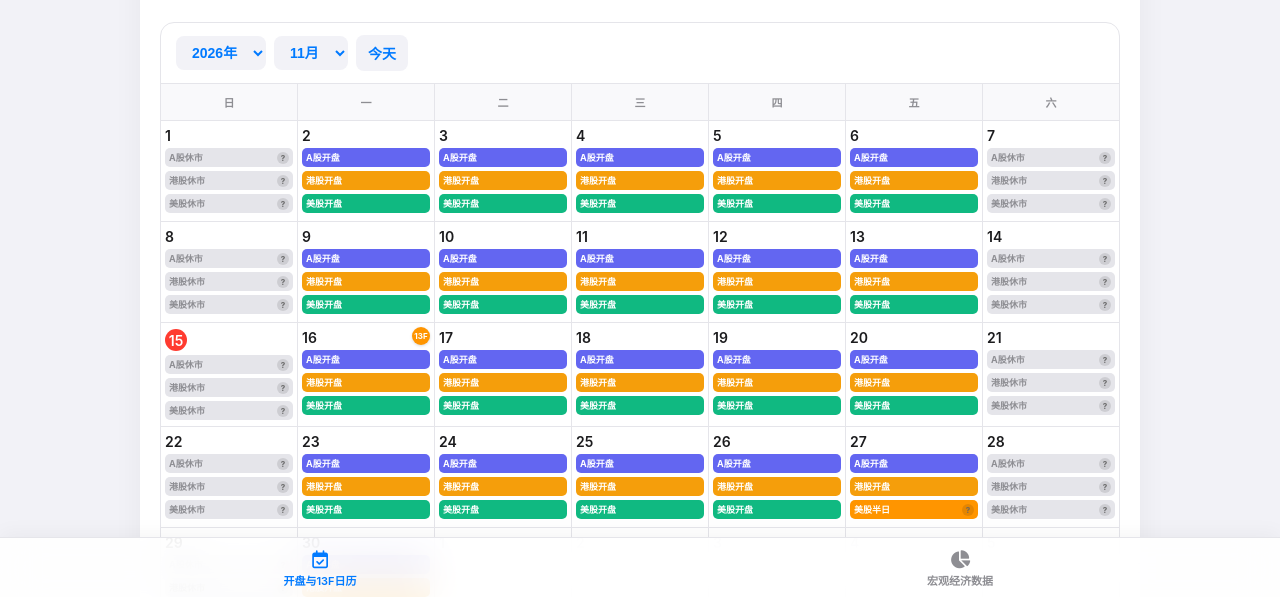
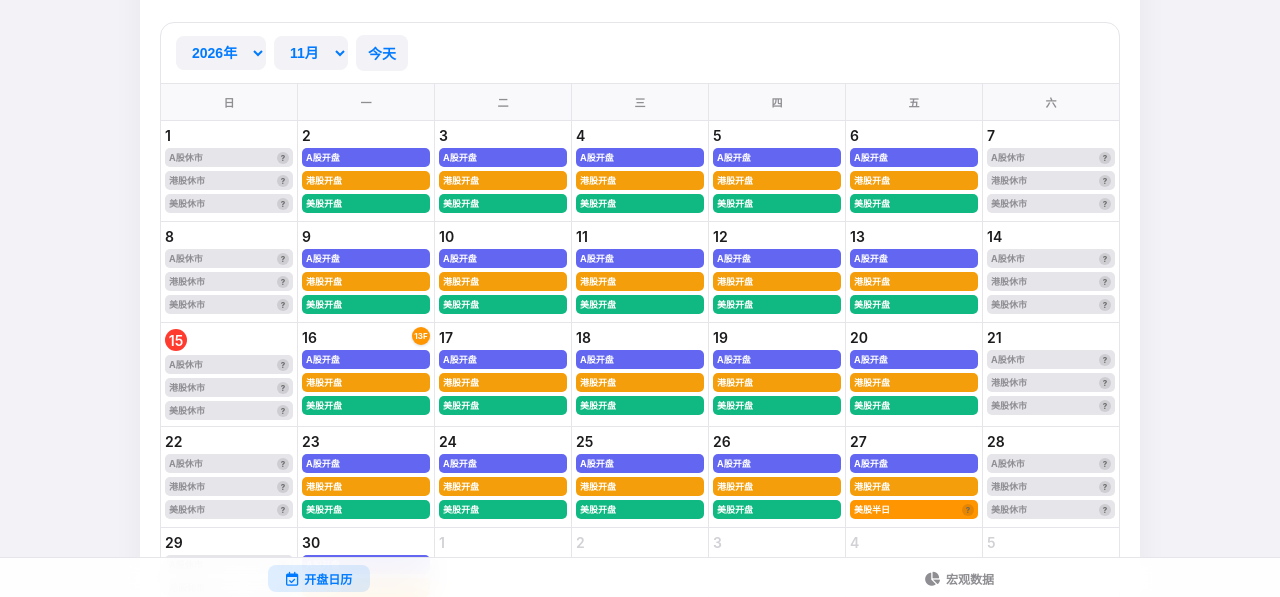
Before and after one commit to eurekanote/Investtools, a plain HTML site: page index.html in a window 1280 px wide. Shown: the part 201-798 px from the top of the page. Drawn offline with Linux system fonts and the light colour scheme; no server answers.

Commit message:
Update index.html

```diff
--- a/index.html
+++ b/index.html
@@ -252,9 +252,9 @@
             }
         }
 
-        /* ================= 新增：底部切换导航栏与宏观看板专属样式 ================= */
+        /* ================= 新增：方案E 超薄横排底部栏（支持深浅色自动切换） ================= */
         body {
-            padding-bottom: calc(80px + env(safe-area-inset-bottom));
+            padding-bottom: calc(46px + env(safe-area-inset-bottom));
         }
 
         .bottom-tab-bar {
@@ -262,38 +262,52 @@
             bottom: 0;
             left: 0;
             right: 0;
-            height: calc(62px + env(safe-area-inset-bottom));
+            height: calc(42px + env(safe-area-inset-bottom));
             padding-bottom: env(safe-area-inset-bottom);
-            background: rgba(255, 255, 255, 0.88);
-            backdrop-filter: blur(20px);
-            -webkit-backdrop-filter: blur(20px);
+            background: rgba(255, 255, 255, 0.92);
+            backdrop-filter: blur(16px);
+            -webkit-backdrop-filter: blur(16px);
             border-top: 1px solid var(--border-color);
             display: flex;
             justify-content: space-around;
             align-items: center;
             z-index: 990;
-            box-shadow: 0 -4px 20px rgba(0, 0, 0, 0.04);
-        }
+            transition: background 0.25s ease, border-color 0.25s ease;
+        }
+        /* 当切换到宏观看板时，底部导航栏和页面底色自动变为深色，告别突兀白边 */
+        body:has(#view-macro[style*="block"]) {
+            background-color: #030712;
+        }
+        body:has(#view-macro[style*="block"]) .bottom-tab-bar {
+            background: rgba(17, 24, 39, 0.94);
+            border-top: 1px solid #1f2937;
+        }
+
         .tab-item {
-            flex: 1;
             display: flex;
-            flex-direction: column;
+            flex-direction: row; /* 图标与文字改为左右横排，大幅压缩高度 */
             align-items: center;
             justify-content: center;
-            gap: 4px;
-            height: 100%;
+            gap: 6px;
+            padding: 5px 18px;
+            border-radius: 8px;
             color: var(--text-sub);
-            font-size: 11px;
+            font-size: 12px;
             font-weight: 600;
             cursor: pointer;
-            transition: color 0.2s ease;
+            transition: all 0.2s ease;
             user-select: none;
         }
         .tab-item i {
-            font-size: 18px;
+            font-size: 14px;
         }
         .tab-item.active {
             color: var(--apple-blue);
+            background: rgba(0, 122, 255, 0.12);
+        }
+        body:has(#view-macro[style*="block"]) .tab-item.active {
+            color: #60a5fa;
+            background: rgba(59, 130, 246, 0.18);
         }
 
         /* 宏观视图深色卡片容器（保持原 hongguan.html 酷炫深色风格且不污染日历） */
@@ -593,11 +607,11 @@
 <nav class="bottom-tab-bar">
     <div class="tab-item active" id="tab-btn-calendar" onclick="switchAppTab('calendar')">
         <i class="fa-regular fa-calendar-check"></i>
-        <span>开盘与13F日历</span>
+        <span>开盘日历</span>
     </div>
     <div class="tab-item" id="tab-btn-macro" onclick="switchAppTab('macro')">
         <i class="fa-solid fa-chart-pie"></i>
-        <span>宏观经济数据</span>
+        <span>宏观数据</span>
     </div>
 </nav>
 
```
